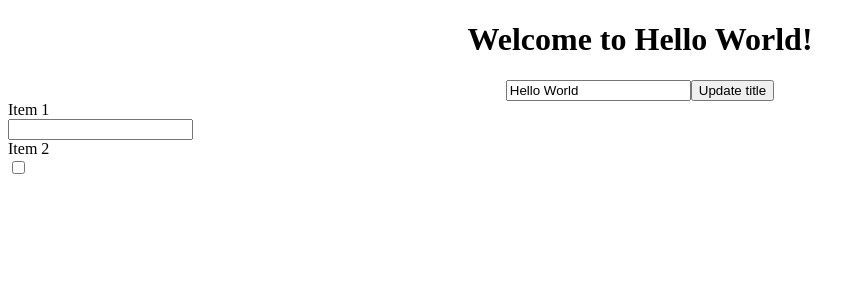
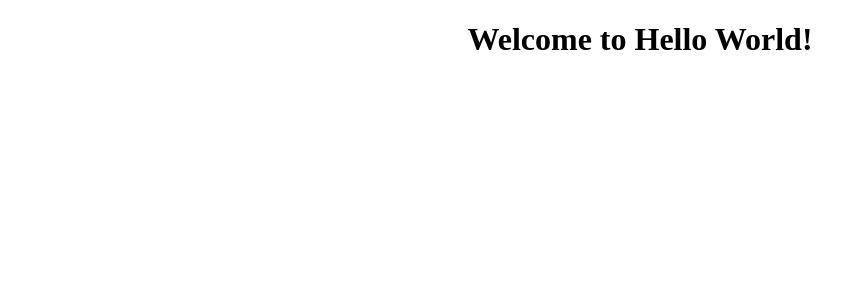
Before and after one commit to thiagospassos/angular-in-5-minutes, an Angular app: page / in a window 1280 px wide. Shown: the top 300 px of the page, without its empty margins (0-865 px from the left). Built offline with nearby package versions, Linux system fonts and the light colour scheme.

Commit message:
clearing for init of pipe

```diff
--- a/src/app/app.component.html
+++ b/src/app/app.component.html
@@ -3,20 +3,4 @@
   <h1>
     Welcome to {{ title }}!
   </h1>
-  <input type="text" [(ngModel)]="title" />
-  <button (click)="update()">Update title</button>
 </div>
-<div *ngIf="title=='welcome'">Then you've found a secret</div>
-<div *ngFor="let item of items">
-  <div *ngIf="item.show">
-    {{item.name}}
-    <div [ngSwitch]="item.type">
-      <div *ngSwitchCase="'text'">
-        <input type="text" />
-      </div>
-      <div *ngSwitchCase="'checkbox'">
-        <input type="checkbox">
-      </div>
-    </div>
-  </div>
-</div>
--- a/src/app/app.component.ts
+++ b/src/app/app.component.ts
@@ -8,12 +8,9 @@ import { Component } from '@angular/core';
 export class AppComponent {
   title = 'Hello World';
 
-  items = [
-    { show: true, name: "Item 1", type: "text" },
-    { show: true, name: "Item 2", type: "checkbox" },
-    { show: false, name: "Item 3", type: "text" }];
-
-  update(){
-    this.title = "Angular In 5 Minutes";
-  }
+  person = {
+    name: "John Doe",
+    dob: new Date(1990, 5, 10),
+    position: 'Software Developer',
+    salary: 80000 };
 }
```
